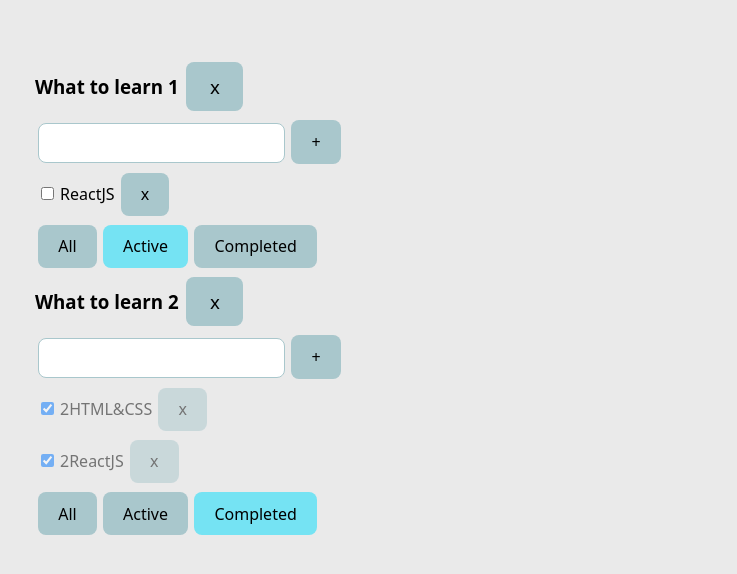
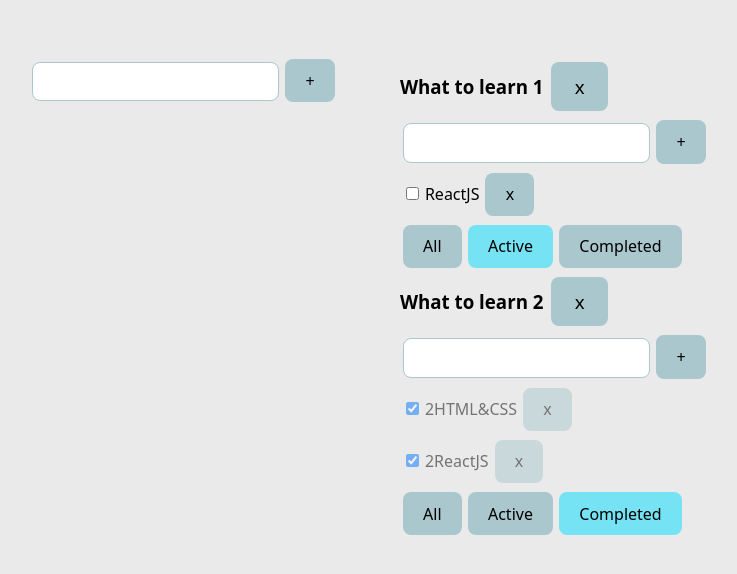
Before and after one commit to ShkAlexO/todolist, a React (Vite) app: page / in a window 1280 px wide. Shown: the top 574 px of the page, without its empty margins (33-770 px from the left). Built offline with nearby package versions, Linux system fonts and the light colour scheme.

Commit message:
Добавление формы для создания нового todolist

```diff
--- a/src/App.tsx
+++ b/src/App.tsx
@@ -2,6 +2,7 @@ import './App.css'
 import {Todolist} from "./Todolist";
 import {useState} from "react";
 import {v1} from "uuid";
+import {AddItemForm} from "./AddItemForm";
 
 export type FilterValuesType = 'all' | 'active' | 'completed'
 
@@ -16,6 +17,8 @@ type TodolistType = {
   filter: FilterValuesType
 }
 
+export type TasksState = Record<string, TaskType[]>
+
 function App() {
   const todolistId1 = v1()
   const todolistId2 = v1()
@@ -25,7 +28,7 @@ function App() {
     {id: todolistId2, title: 'What to learn 2', filter: 'completed'},
   ])
 
-  const [tasksObj, setTasksObj] = useState({
+  const [tasksObj, setTasksObj] = useState<TasksState>({
     [todolistId1]: [
       {id: v1(), title: 'HTML&CSS', isDone: true},
       {id: v1(), title: 'JS', isDone: true},
@@ -38,8 +41,15 @@ function App() {
     ]
   })
 
-  const removeTodolist = (todolistId:string) => {
-    const filteredTodolists  = todolists.filter(todolist => todolist.id !== todolistId)
+  const addTodolist = (title: string) => {
+    const todolistId = v1()
+    const newTodolist: TodolistType = {id: todolistId, title, filter: 'active'}
+    setTodolists([newTodolist, ...todolists])
+    setTasksObj({...tasksObj, [todolistId]: []})
+  }
+
+  const removeTodolist = (todolistId: string) => {
+    const filteredTodolists = todolists.filter(todolist => todolist.id !== todolistId)
     setTodolists([...filteredTodolists])
     delete tasksObj[todolistId]
     setTasksObj({...tasksObj})
@@ -47,16 +57,14 @@ function App() {
 
   const addTask = (id: string, title: string) => {
     const tasks = tasksObj[id]
-    const newTask = {id: v1(), title: title, isDone: false}
-    const newTasks = [newTask, ...tasks]
+    const newTasks = [{id: v1(), title: title, isDone: false}, ...tasks]
     tasksObj[id] = newTasks
     setTasksObj({...tasksObj})
   }
 
   const removeTask = (id: string, taskId: string) => {
     const tasks = tasksObj[id]
-    const filteredTasks = tasks.filter(task => task.id !== taskId)
-    tasksObj[id] = filteredTasks
+    tasksObj[id] = tasks.filter(task => task.id !== taskId)
     setTasksObj({...tasksObj})
   }
 
@@ -79,6 +87,7 @@ function App() {
 
   return (
     <div className="app">
+      <AddItemForm addItem={addTodolist}/>
       <div>
         {todolists.map(todolist => {
           let tasksForTodolist = tasksObj[todolist.id]
```
